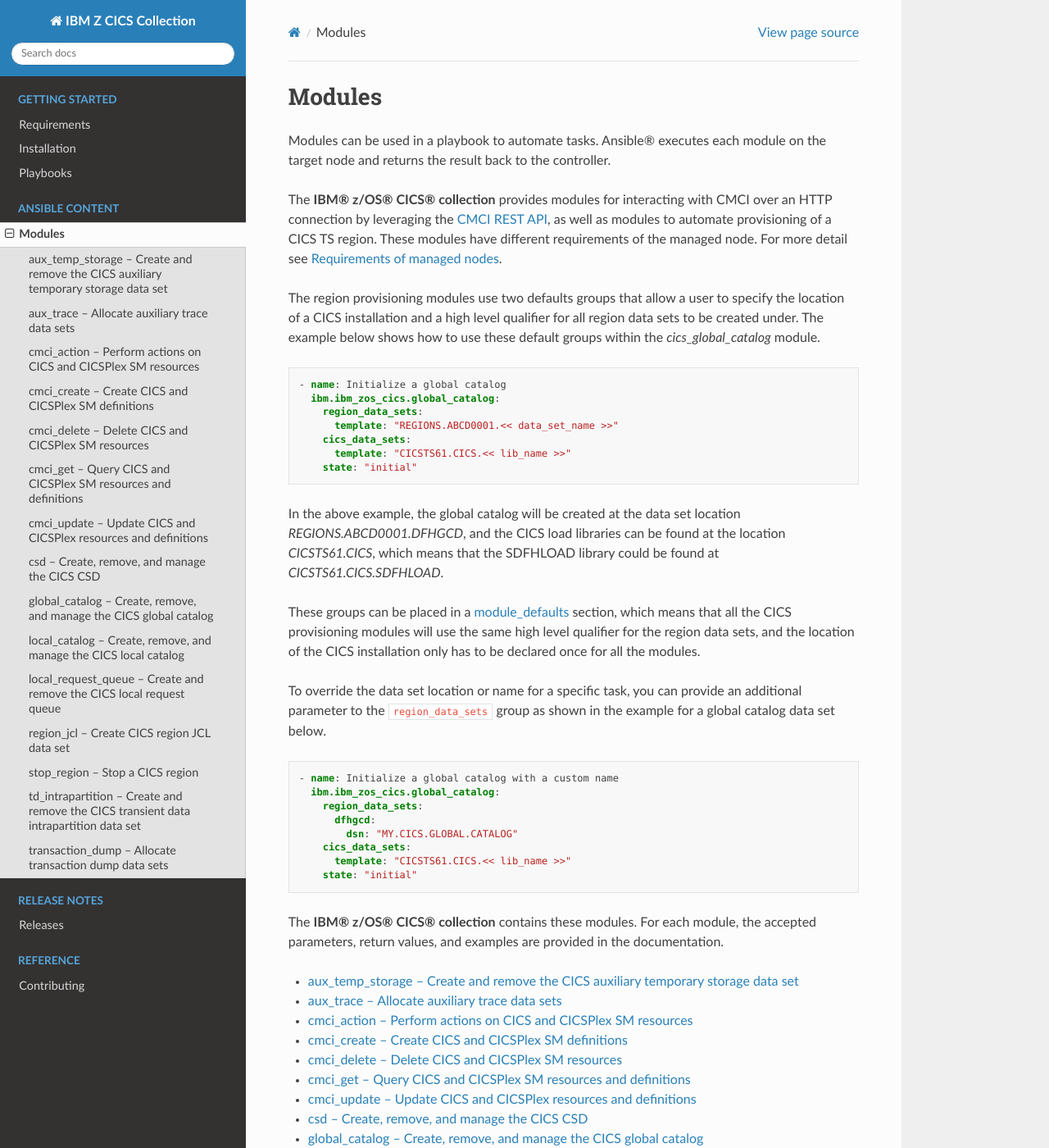
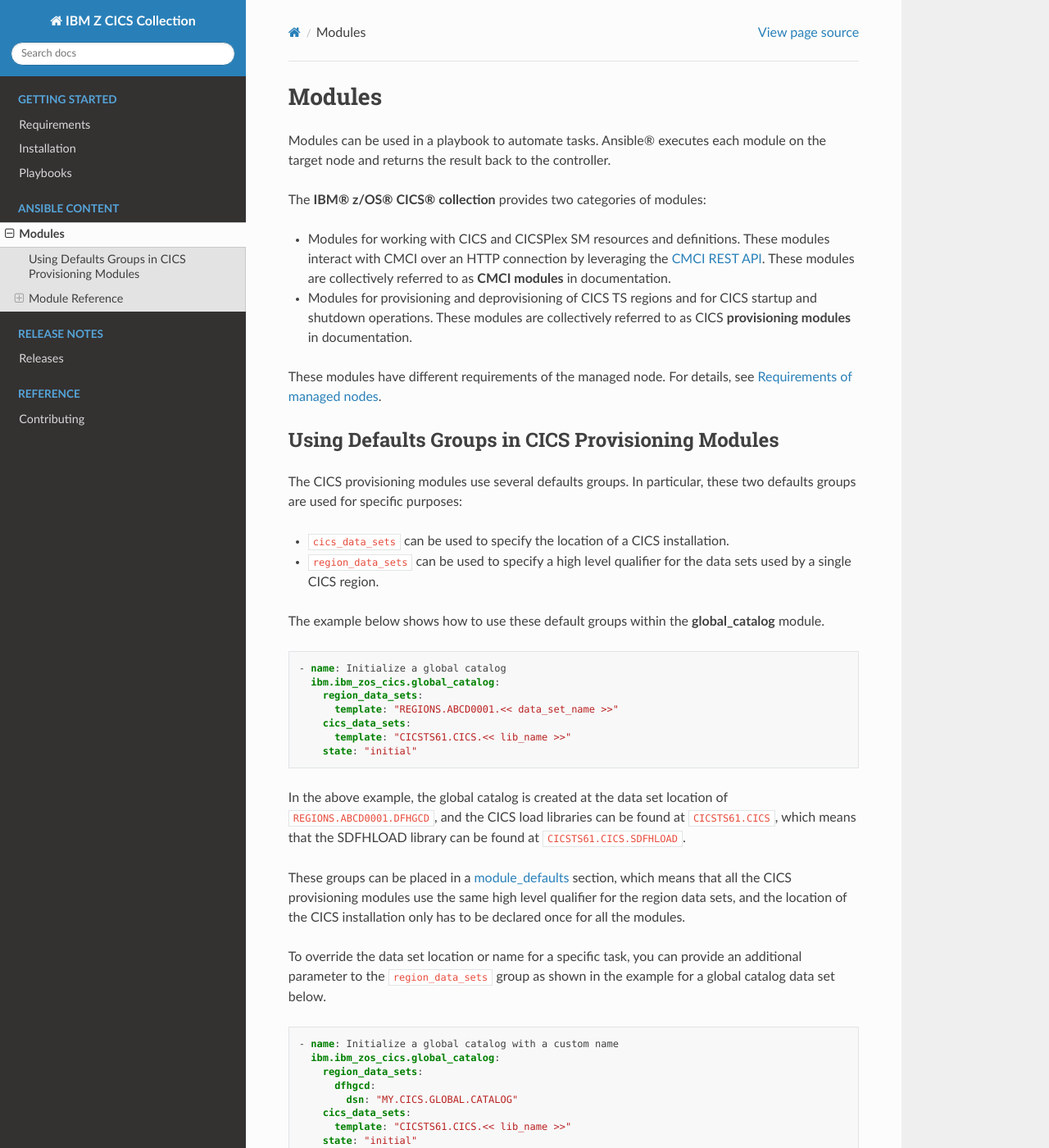
Before and after one commit to ansible-collections/ibm_zos_cics, a Sphinx documentation site: the page built from docs/source/modules.rst, in a window 1280 px wide and 1400 px high. Shown: the whole window at 82% size. Built offline with Sphinx 7.4.7 and the Read the Docs theme 2.0.0, drawn with Linux system fonts in a browser that asks for light colours; some of the changed text lies outside the part shown.

Commit message:
Cssh doc fix 9222 8949 (#284)

```diff
--- a/docs/source/modules.rst
+++ b/docs/source/modules.rst
@@ -9,18 +9,31 @@ Modules
 Modules can be used in a playbook to automate tasks. Ansible® executes each
 module on the target node and returns the result back to the controller.
 
-The **IBM® z/OS® CICS® collection** provides modules for interacting with CMCI
-over an HTTP connection by leveraging the `CMCI REST API`_, as well as modules
-to automate provisioning of a CICS TS region. These modules have different
-requirements of the managed node. For more detail see :doc:`requirements_managed`.
+The **IBM® z/OS® CICS® collection** provides two categories of modules:
+
+* Modules for working with CICS and CICSPlex SM resources and definitions.
+  These modules interact with CMCI over an HTTP connection by leveraging
+  the `CMCI REST API`_. These modules are collectively referred to as
+  **CMCI modules** in documentation.
+* Modules for provisioning and deprovisioning of CICS TS regions and for
+  CICS startup and shutdown operations. These modules are collectively
+  referred to as CICS **provisioning modules** in documentation.
+
+These modules have different requirements of the managed node. For details, see :doc:`requirements_managed`.
 
 .. _CMCI REST API:
    https://www.ibm.com/docs/en/cics-ts/latest?topic=cmci-how-it-works-rest-api
 
-The region provisioning modules use two defaults groups that allow a
-user to specify the location of a CICS installation and a high level qualifier
-for all region data sets to be created under. The example below shows how to
-use these default groups within the *cics_global_catalog* module.
+
+Using Defaults Groups in CICS Provisioning Modules
+---------------
+
+The CICS provisioning modules use several defaults groups. In particular, these two defaults groups are used for specific purposes:
+
+* ``cics_data_sets`` can be used to specify the location of a CICS installation.
+* ``region_data_sets`` can be used to specify a high level qualifier for the data sets used by a single CICS region.
+
+The example below shows how to use these default groups within the **global_catalog** module.
 
 .. code-block:: yaml+jinja
 
@@ -34,13 +47,12 @@ use these default groups within the *cics_global_catalog* module.
         state: "initial"
 
 
-In the above example, the global catalog will be created at the data set location
-*REGIONS.ABCD0001.DFHGCD*, and the CICS load libraries can be found at the
-location *CICSTS61.CICS*, which means that the SDFHLOAD library could be found at
-*CICSTS61.CICS.SDFHLOAD*.
+In the above example, the global catalog is created at the data set location of ``REGIONS.ABCD0001.DFHGCD``,
+and the CICS load libraries can be found at ``CICSTS61.CICS``, which means that the SDFHLOAD library can be
+found at ``CICSTS61.CICS.SDFHLOAD``.
 
 These groups can be placed in a `module_defaults`_ section, which means that all
-the CICS provisioning modules will use the same high level qualifier for the
+the CICS provisioning modules use the same high level qualifier for the
 region data sets, and the location of the CICS installation only has to be
 declared once for all the modules.
 
@@ -64,6 +76,10 @@ for a global catalog data set below.
 .. _module_defaults:
     https://docs.ansible.com/ansible/latest/playbook_guide/playbooks_module_defaults.html
 
+
+Module Reference
+---------------
+
 The **IBM® z/OS® CICS® collection** contains these modules. For each module,
 the accepted parameters, return values, and examples are provided in the
 documentation.
--- a/docs/source/modules/region_jcl.rst
+++ b/docs/source/modules/region_jcl.rst
@@ -8,8 +8,8 @@
 .. _region_jcl_module:
 
 
-region_jcl -- Create CICS region JCL data set
-=============================================
+region_jcl -- Create CICS startup JCL data set
+==============================================
 
 
 
@@ -20,7 +20,8 @@ region_jcl -- Create CICS region JCL data set
 
 Synopsis
 --------
-- Create a data set containing JCL to start a CICS® region by providing CICS system data sets and system initialization parameters for CICS startup using the \ :literal:`DFHSIP`\  program.
+- Create a data set containing the JCL to start a CICS® region.
+- The JCL is generated by your input of CICS system data sets and system initialization parameters for CICS startup using the \ :literal:`DFHSIP`\  program.
 
 
 
@@ -124,7 +125,7 @@ cpsm_data_sets
 
 
 dfhrpl
-  Any locations of additional DFHRPL libraries to add, that are not \ :literal:`SDFHLOAD`\ , \ :literal:`SCEECICS`\ , \ :literal:`SCEERUN`\ , or \ :literal:`SCEERUN2`\ .
+  Any locations of additional data sets other than \ :literal:`SDFHLOAD`\ , \ :literal:`SCEECICS`\ , \ :literal:`SCEERUN`\ , or \ :literal:`SCEERUN2`\ , to be added to the DFHRPL concatenation. The DFHRPL concatenation is where you specify the libraries that contain modules loaded by CICS, for example, the libraries containing your CICS application programs, your CICS control tables, and so on. You can either add data sets at the very top of the list or append them to the bottom of the list. There are other data sets in between, as determined by the defaults or other input parameters; for example, \ :literal:`SCEERUN`\  and \ :literal:`SCEERUN2`\  as specified with \ :literal:`le\_data\_sets`\ , \ :literal:`SDFHLOAD`\  as specified with \ :literal:`cics\_data\_sets`\ , and so on.
 
 
   | **required**: False
@@ -3441,7 +3442,7 @@ space_primary
 
   This option takes effect only when the CICS startup JCL data set is being created. If the CICS startup JCL data set already exists, the option has no effect.
 
-  If this option is not set the primary space is dynamically calculated based on the size of the generated CICS startup JCL
+  If this option is not set, the primary space is dynamically calculated based on the size of the generated CICS startup JCL.
 
 
   | **required**: False
@@ -3454,7 +3455,7 @@ space_secondary
 
   This option takes effect only when the CICS startup JCL data set is being created. If the CICS startup JCL data set already exists, the option has no effect.
 
-  If this option is not set the primary space is dynamically calculated as 10% of the total size of the generated CICS startup JCL
+  If this option is not set, the secondary space is dynamically calculated as 10% of the total size of the generated CICS startup JCL.
 
 
   | **required**: False
@@ -3469,7 +3470,7 @@ space_type
 
   The size can be specified in megabytes (\ :literal:`M`\ ), kilobytes (\ :literal:`K`\ ), cylinders (\ :literal:`CYL`\ ), or tracks (\ :literal:`TRK`\ ).
 
-  If neither \ :literal:`space\_secondary`\  or \ :literal:`space\_primary`\  are set, then this value will not have any effect
+  If neither \ :literal:`space\_secondary`\  nor \ :literal:`space\_primary`\  is set, then this value does not have any effect.
 
 
   | **required**: False
@@ -3496,7 +3497,7 @@ state
 
 
 steplib
-  Any locations of additional \ :literal:`STEPLIB`\  libraries to add, that are not \ :literal:`SDFHAUTH`\ , \ :literal:`SDFHLIC`\ , \ :literal:`SCEERUN`\ , or \ :literal:`SCEERUN2`\ .
+  Any locations of additional data sets other than \ :literal:`SDFHAUTH`\ , \ :literal:`SDFHLIC`\ , \ :literal:`SCEERUN`\ , or \ :literal:`SCEERUN2`\ , to be added to the STEPLIB concatenation. The STEPLIB concatenation is where you specify the libraries that contain the modules loaded by the z/OS operating system. You can either add data sets at the very top of the list or append them to the bottom of the list. There are other data sets in between, as determined by the defaults or other input parameters; for example, \ :literal:`SEYUAUTH`\  and \ :literal:`SEYULOAD`\  as sepcified with \ :literal:`cpsm\_data\_sets`\ , \ :literal:`SCEERUN`\  and \ :literal:`SCEERUN2`\  as specified with \ :literal:`le\_data\_sets`\ , \ :literal:`SDFHAUTH`\  and \ :literal:`SDFHLIC`\  as specified with \ :literal:`cics\_data\_sets`\ , and so on.
 
 
   | **required**: False
@@ -3539,7 +3540,7 @@ Examples
 .. code-block:: yaml+jinja
 
 
-   - name: Create CICS region JCL data set
+   - name: Create CICS startup JCL data set
      ibm.ibm_zos_cics.region_jcl:
        applid: ABC9ABC1
        cics_data_sets:
@@ -3573,7 +3574,7 @@ Examples
          wrkarea: 2048
          sysidnt: ZPY1
 
-   - name: Create CICS region JCL data set with more customization
+   - name: Create CICS startup JCL data set with more customization
      ibm.ibm_zos_cics.region_jcl:
        applid: ABC9ABC1
        job_parameters:
@@ -3771,7 +3772,7 @@ Return Values
 
 
        msg
-        | A string containing an error message if applicable
+        | A string containing an error message if applicable.
 
         | **returned**: always
         | **type**: str
--- a/docs/source/playbooks.rst
+++ b/docs/source/playbooks.rst
@@ -12,7 +12,7 @@ functionality in the `samples repository`_.
 The sample playbooks fall into two categories:
 
 - Operations on CICS and CICSPlex SM resources and definitions. The sample playbooks use the CMCI modules to achieve various real-life use cases.
-- CICS provisioning. The sample playbook demonstrates how a set of modules for provisioning and managing CICS TS data sets and utilities can be used to provision, start, stop, and deprovision a CICS region.
+- CICS provisioning. The sample playbooks demonstrate how a set of modules for provisioning and managing CICS TS data sets and utilities can be used to provision and deprovision a CICS region and to perform CICS startup or shutdown operations.
 
 .. _samples repository:
    https://github.com/IBM/z_ansible_collections_samples
@@ -158,9 +158,10 @@ The properties that define the environment variables are as follows:
 
 .. note::
    In ZOAU 1.0.2 and later, the property **ZOAU_ROOT** is no longer supported
-   and can be replaced with the property **ZOAU_HOME**. If you are using ZOAU
-   version 1.0.1 or lower, you must continue to use the property
-   **ZOAU_ROOT** which is the ZOA Utilities install root path required for
+   and can be replaced with the property **ZOAU_HOME**.
+
+   If you are using ZOAU version 1.0.1 or lower, you must continue to use the property
+   **ZOAU_ROOT**, which is the ZOA Utilities install root path required for
    ZOAU; for example, ``/usr/lpp/IBM/zoautil``.
 
 .. _zos_host.yml:
@@ -222,18 +223,19 @@ some other data sets instead of the template.
          template: "{{ansible_user}}.REGIONS.{{applid}}.<< data_set_name >>"
          dfhgcd: "REGIONS.{{applid}}.GCD"
 
-The **cics_data_sets** parameter defines the data set names of the SDFHAUTH, SDFHLOAD and SDFHLIC libraries. These libraries can be used by
-multiple CICS regions. In this example, the SDFHLOAD and SDFHLIC libraries are created by default using the templated location
-of ``CTS610.CICS740.<< data_set_name >>``, so their data set names are ``CTS610.CICS740.SDFHLOAD`` and ``CTS610.CICS740.SDFHLIC`` respectively.
-However, SDFHAUTH is created with the data set name of ``CICSTS61.OVERRDE.TEMPLT.SDFHAUTH``, overriding the template.
+The **cics_data_sets** parameter defines a defaults group through which you can specify the location of a CICS installation. It is used to define
+the data set names of the SDFHAUTH, SDFHLOAD and SDFHLIC libraries. These libraries can be used by multiple CICS regions. In this example, the SDFHLOAD
+and SDFHLIC libraries are created by default using the templated location of ``CTS610.CICS740.<< data_set_name >>``, so their data set names are
+``CTS610.CICS740.SDFHLOAD`` and ``CTS610.CICS740.SDFHLIC`` respectively. However, the SDFHAUTH library is created with the data set name of
+``CICSTS61.OVERRDE.TEMPLT.SDFHAUTH``, overriding the template.
 
-The **region_data_sets** parameter defines the data sets that are used by a single CICS region. In this example, all the region data sets except
-DFHGCD are created by default using the templated location of ``{{ansible_user}}.REGIONS.{{applid}}.<< data_set_name >>``, while DFHGCD is created
-with the data set name of ``REGIONS.{{applid}}.GCD``, overriding the template.
+The **region_data_sets** parameter defines a defaults group through which you can specify a high level qualifier for the data sets that are used by a
+single CICS region. In this example, all the region data sets except DFHGCD are created by default using the templated location of
+``{{ansible_user}}.REGIONS.{{applid}}.<< data_set_name >>``, while DFHGCD is created with the data set name of ``REGIONS.{{applid}}.GCD``, overriding the template.
 
 
 .. note::
-   Group module defaults are only available in ``ansible-core`` 2.12 or later. If
+   Group module defaults are available in ``ansible-core`` 2.12 or later. If
    this syntax is used with ``ansible-core`` 2.11 or earlier, the values are
    perceived as not present, and a 'missing required arguments' error is thrown.
 
@@ -246,22 +248,30 @@ Access the `collection samples repository`_ and ensure you have navigated to
 the directory containing the playbook you want to run. For example:
 ``zos_subsystems/cics/cmci/deploy_program/``.
 
-Use the Ansible command ``ansible-playbook`` to run the sample playbook.  The
-command syntax is ``ansible-playbook -i <inventory> <playbook>`` which, using
-the example above of ``deploy_program``, is
-``ansible-playbook -i inventory deploy_program.yaml``.
+Use the Ansible command ``ansible-playbook`` to run the sample playbook.
+
+**Command Syntax**
+
+``ansible-playbook -i <inventory> <playbook>``
+
+Assuming the example above of ``deploy_program``, the command to issue is as follows:
+
+``ansible-playbook -i inventory deploy_program.yaml``
 
 This command assumes that the controller's public SSH key has been shared with
 the managed node. If you want to avoid entering a username and password each
-time, copy the SSH public key to the managed node using the ``ssh-copy-id``
-command; for example, ``ssh-copy-id -i ~/.ssh/mykey.pub user@<hostname>``.
+time, copy the SSH public key to the managed node by using the ``ssh-copy-id``
+command, as shown in the following example:
 
-Alternatively, you can use the ``--ask-pass`` option to be prompted for the
-user's password each time a playbook is run; for example,
-``ansible-playbook -i inventory deploy_program.yaml --ask-pass``.
+``ssh-copy-id -i ~/.ssh/mykey.pub user@<hostname>``
+
+Alternatively, you can use the ``--ask-pass`` option, as shown in the following example, so that
+the user is prompted to enter a connection password each time a playbook is run.
+
+``ansible-playbook -i inventory deploy_program.yaml --ask-pass``
 
 .. note::
-   * Using ``--ask-pass`` is not recommended because it will hinder performance.
+   * Using ``--ask-pass`` is not recommended because it hinders performance.
    * Using ``--ask-pass`` requires ``sshpass`` be installed on the controller.
      For further reference, see the `ask-pass documentation`_.
 
@@ -274,15 +284,15 @@ ERROR, DEBUG.
 
 .. note::
    It is a good practice to review the playbook samples before executing them.
-   It will help you understand what requirements in terms of space, location,
-   names, authority, and artifacts will be created and cleaned up. Although
+   This helps you understand what requirements are expected in terms of space, location,
+   names, authority, and artifacts that are created and cleaned up. Although
    samples are always written to operate without the need for the user's
    configuration, flexibility is written into the samples because it is not
-   easy to determine if a sample has access to the host's resources.
-   Review the playbook notes sections for additional details and
+   easy to determine whether a sample has access to the host's resources.
+   Review the notes sections in the playbooks for additional details and
    configuration.
 
-   Playbooks often submit JCL that is included in the samples repository
+   Playbooks often submit a JCL that is included in the samples repository
    under the `files directory`_. Review the sample JCL for necessary edits to
    allow for submission on the target system. The most common changes are to
    add a CLASS parameter and change the NOTIFY user parameter. For more details,
--- a/docs/source/release_notes.rst
+++ b/docs/source/release_notes.rst
@@ -6,6 +6,61 @@
 ========
 Releases
 ========
+
+Version 2.1.0
+=============
+What's New
+-------------------
+
+**New modules**
+
+**General Availability of CICS provisioning modules.** You can use these Ansible modules to create automation tasks that provision or deprovision, and start or stop
+a CICS region. Sample playbooks show you how to do this with the latest version of the Ansible IBM z/OS CICS collection. All modules were initially released
+with Version 1.1.0-beta as noted below. Subsequent Version 1.1.0-beta releases may include enhancements and bugfixes for these modules. Refer to the What's new
+of Version 1.1.0-beta releases for details.
+
+You can use the following modules for provisioning and managing CICS TS data sets:
+
+* ``aux_temp_storage`` for the CICS auxiliary temporary storage data set. This module was initially
+  released as ``auxiliary_temp`` with Version 1.1.0-beta.4. The module is changed to ``aux_temp_storage`` in Version 2.1.0.
+* ``aux_trace`` for the CICS auxiliary trace data sets. This module was initially released as ``trace`` with Version 1.1.0-beta.4.
+  The module is changed to ``aux_trace`` in Version 2.1.0.
+* ``csd`` for the CICS system definition data set. This module was initially released with Version 1.1.0-beta.4.
+* ``global_catalog`` for the CICS global catalog data set. This module was initially released with Version 1.1.0-beta.4.
+* ``local_request_queue`` for the CICS local request queue data set. This module was initially released with Version 1.1.0-beta.3.
+* ``td_intrapartition`` for the CICS transient data intrapartition data set. This module was initially released as ``intrapartition`` with
+  Version 1.1.0-beta.4. The module is changed to ``td_intrapartition`` in Version 2.1.0.
+* ``transaction_dump`` for the CICS transaction dump data sets. This module was initially released with Version 1.1.0-beta.4.
+
+You can use the following modules for CICS startup and shutdown operations:
+
+* ``region_jcl`` - Create a CICS startup JCL data set. This module replaces ``start_cics``, which was released with Version 1.1.0-beta.5.
+  ``region_jcl`` is significantly different from ``start_cics`` in function. ``region_jcl`` creates a data set that contains the startup JCL, but
+  doesn't perform the actual startup processing. ``region_jcl`` also supports definition and allocation of user data sets with the ``user_data_sets`` parameter.
+* ``stop_region`` - Stop a CICS region. This module was initially released as ``stop_cics`` with Version 1.1.0-beta.5. The module is changed to ``stop_region``
+  in Version 2.1.0. In Version 2.1.0, ``stop_region`` supports a new input parameter, ``job_name`` so that you can use the job name, which is typically the CICS's
+  APPLID, to identify a running CICS region.
+
+The group name for the CICS provisioning modules is ``region``. However, in the Version 1.1.0-beta releases, the group name was ``region_group``.
+
+CICS provisioning modules provide support for all in-service CICS TS releases including the latest CICS TS 6.2.
+
+**Changed modules**
+
+The group name for the CMCI modules is changed to ``cmci`` instead of ``cmci_group``. ``cmci_group`` is deprecated.
+
+**New playbooks**
+
+Sample playbooks are available at the `samples repository`_. The CICS provisioning playbook samples demonstrate how to configure and allocate the required
+data sets to provision and start a CICS region, with or without SMSS support. The deprovisioning sample shows how to stop a running region and delete all
+the associated data sets.
+
+Version 2.0.0
+=============
+What's New
+-------------------
+
+* **Removed support for Python 2.7.** Python 2.7 is no longer supported as the managed node runtime.
 
 Version 1.1.0-beta.5
 =============
```
Also changed, not shown: other parts of docs/source/modules/region_jcl.rst (+4 -4 lines), other parts of docs/source/playbooks.rst (+4 -4 lines), 2 other files.
